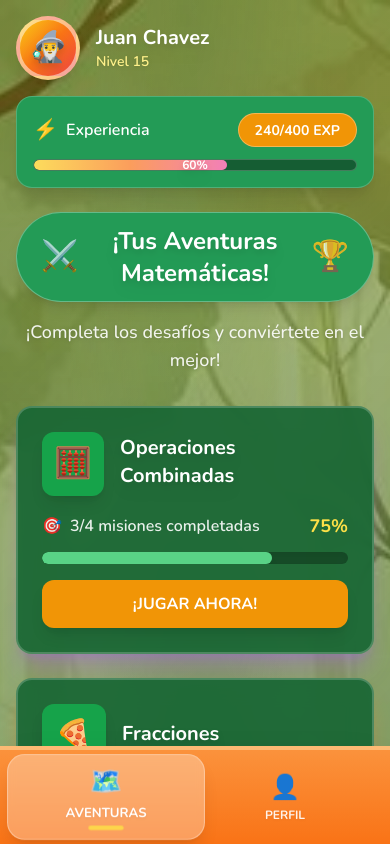
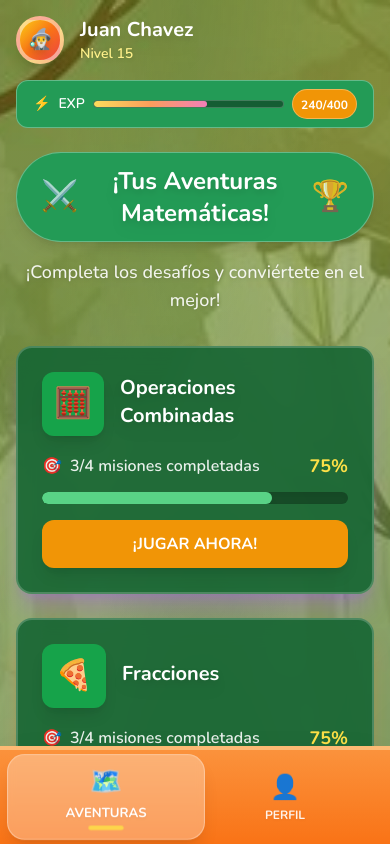
Before and after one commit to zutomayo10/Front_Mobile-TutorAI, a React (Vite) app: page /dashboard in a window 390 px wide. Shown: the top 844 px of the page. Built offline with nearby package versions, Linux system fonts and the light colour scheme.

Commit message:
Fix: Progress Bar in Dashboard

```diff
--- a/package.json
+++ b/package.json
@@ -10,9 +10,11 @@
     "preview": "vite preview"
   },
   "dependencies": {
+    "framer-motion": "^12.23.24",
     "react": "^18.2.0",
     "react-dom": "^18.2.0",
-    "react-router-dom": "^6.26.1"
+    "react-router-dom": "^6.26.1",
+    "react-transition-group": "^4.4.5"
   },
   "devDependencies": {
     "@types/react": "^18.2.66",
--- /dev/null
+++ b/src/components/ExperienceBar.jsx
@@ -0,0 +1,53 @@
+import React from 'react';
+
+const ExperienceBar = ({ currentExp, totalExp, isMobile }) => {
+  if (isMobile) {
+    return (
+      <div className="mt-4 flex items-center bg-[#239B56] rounded-xl px-4 py-2 border border-white/30">
+        <div className="flex items-center space-x-2 mr-2">
+          <span className="text-yellow-300 text-sm">⚡</span>
+          <span className="text-white text-sm font-semibold">EXP</span>
+        </div>
+        <div className="flex-1 flex items-center space-x-2">
+          <div className="flex-1 bg-black/40 rounded-full h-2 overflow-hidden border border-white/20">
+            <div
+              className="bg-gradient-to-r from-yellow-400 via-orange-500 to-pink-500 h-full rounded-full transition-all duration-1000 relative"
+              style={{ width: `${(currentExp / totalExp) * 100}%` }}
+            >
+              <div className="absolute inset-0 bg-white/30 rounded-full"></div>
+            </div>
+          </div>
+          <div className="rounded-full px-2 py-0.5 border border-white/30" style={{backgroundColor: '#F19506'}}>
+            <span className="text-white text-xs font-bold">{currentExp}/{totalExp}</span>
+          </div>
+        </div>
+      </div>
+    );
+  }
+
+  return (
+    <div className="absolute right-4 top-4 flex items-center">
+      <div className="flex items-center bg-[#239B56] rounded-xl px-6 py-3 border border-white/30">
+        <div className="flex items-center space-x-3 mr-4">
+          <span className="text-yellow-300 text-xl">⚡</span>
+          <span className="text-white font-semibold">Experiencia</span>
+        </div>
+        <div className="flex items-center space-x-4">
+          <div className="w-48 bg-black/40 rounded-full h-3 overflow-hidden border border-white/20">
+            <div
+              className="bg-gradient-to-r from-yellow-400 via-orange-500 to-pink-500 h-full rounded-full transition-all duration-1000 relative"
+              style={{ width: `${(currentExp / totalExp) * 100}%` }}
+            >
+              <div className="absolute inset-0 bg-white/30 rounded-full"></div>
+            </div>
+          </div>
+          <div className="rounded-full px-4 py-1 border border-white/30" style={{backgroundColor: '#F19506'}}>
+            <span className="text-white text-sm font-bold">{currentExp}/{totalExp} EXP</span>
+          </div>
+        </div>
+      </div>
+    </div>
+  );
+};
+
+export default ExperienceBar;
--- a/src/pages/Dashboard.jsx
+++ b/src/pages/Dashboard.jsx
@@ -5,6 +5,7 @@ import { useUserProfile } from '../hooks/useUserProfile'
 import Sidebar from '../components/Sidebar'
 import BottomNavigation from '../components/BottomNavigation'
 import Avatar from '../components/Avatar'
+import ExperienceBar from '../components/ExperienceBar'
 
 const Dashboard = () => {
   const { isMobile } = useDeviceDetection()
@@ -84,14 +85,14 @@ const Dashboard = () => {
         <div className={`flex-1 ${isMobile ? 'pb-20 main-content-mobile' : 'pl-64'}`}>
           <div className="p-4 md:p-6">
             <div className="mb-6">
-              <div className="flex items-center justify-between mb-4">
+              <div className={`${isMobile ? 'flex flex-col' : 'flex items-start'} mb-4`}>
                 <div className="flex items-center space-x-4">
                   <div className="relative">
                     <Avatar
                       profileImage={profileImage}
                       uploadedImageUrl={uploadedImageUrl}
                       isLoading={isLoading}
-                      size="md"
+                      size={isMobile ? "sm" : "md"}
                       className="border-white border-opacity-50 shadow-lg"
                     />
                   </div>
@@ -100,33 +101,11 @@ const Dashboard = () => {
                     <p className="text-yellow-200 text-sm font-semibold drop-shadow">Nivel {userLevel}</p>
                   </div>
                 </div>
-              </div>
-
-              <div className="rounded-2xl p-4 shadow-xl border border-white/20" style={{backgroundColor: '#239B56'}}>
-                <div className="flex items-center justify-between mb-3">
-                  <div className="flex items-center space-x-2">
-                    <span className="text-yellow-300 text-xl">⚡</span>
-                    <span className="text-white font-semibold">Experiencia</span>
-                  </div>
-                  <div className="rounded-full px-4 py-1 border border-white/30" style={{backgroundColor: '#F19506'}}>
-                    <span className="text-white text-sm font-bold">{userExp.current}/{userExp.total} EXP</span>
-                  </div>
-                </div>
-                <div className="relative">
-                  <div className="w-full bg-black/40 rounded-full h-3 overflow-hidden border border-white/20">
-                    <div
-                      className="bg-gradient-to-r from-yellow-400 via-orange-500 to-pink-500 h-full rounded-full transition-all duration-1000 relative"
-                      style={{ width: `${(userExp.current / userExp.total) * 100}%` }}
-                    >
-                      <div className="absolute inset-0 bg-white/30 rounded-full"></div>
-                    </div>
-                  </div>
-                  <div className="absolute top-0 left-0 w-full h-full flex items-center justify-center">
-                    <span className="text-white text-xs font-bold drop-shadow-lg">
-                      {Math.round((userExp.current / userExp.total) * 100)}%
-                    </span>
-                  </div>
-                </div>
+                <ExperienceBar
+                  currentExp={userExp.current}
+                  totalExp={userExp.total}
+                  isMobile={isMobile}
+                />
               </div>
             </div>
 
@@ -200,8 +179,6 @@ const Dashboard = () => {
           </div>
         </div>
       </div>
-
-
       {isMobile && <BottomNavigation />}
     </div>
   )
```
Also changed, not shown: 1 other file (tests, documents, lock files or other folders).
